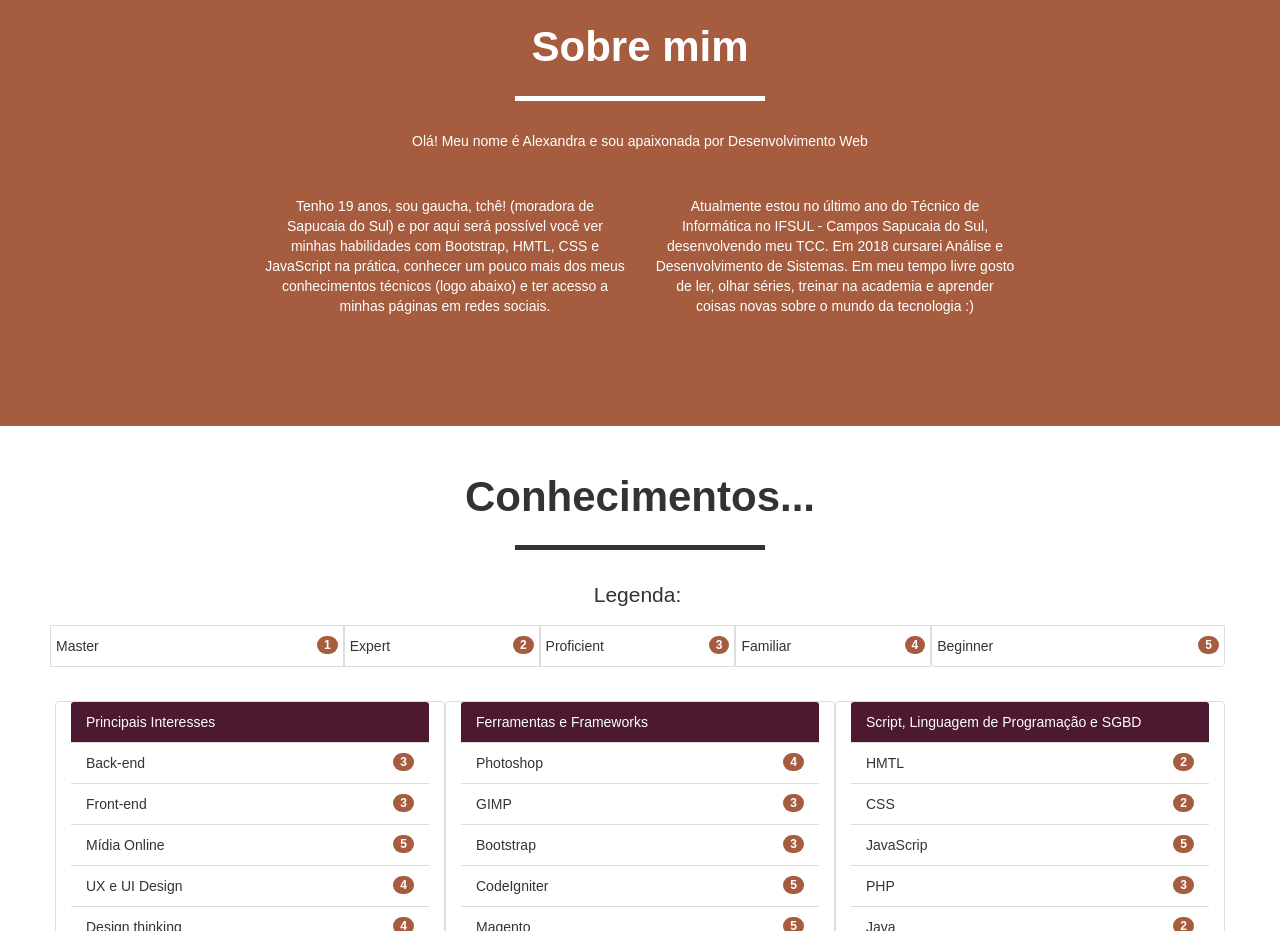
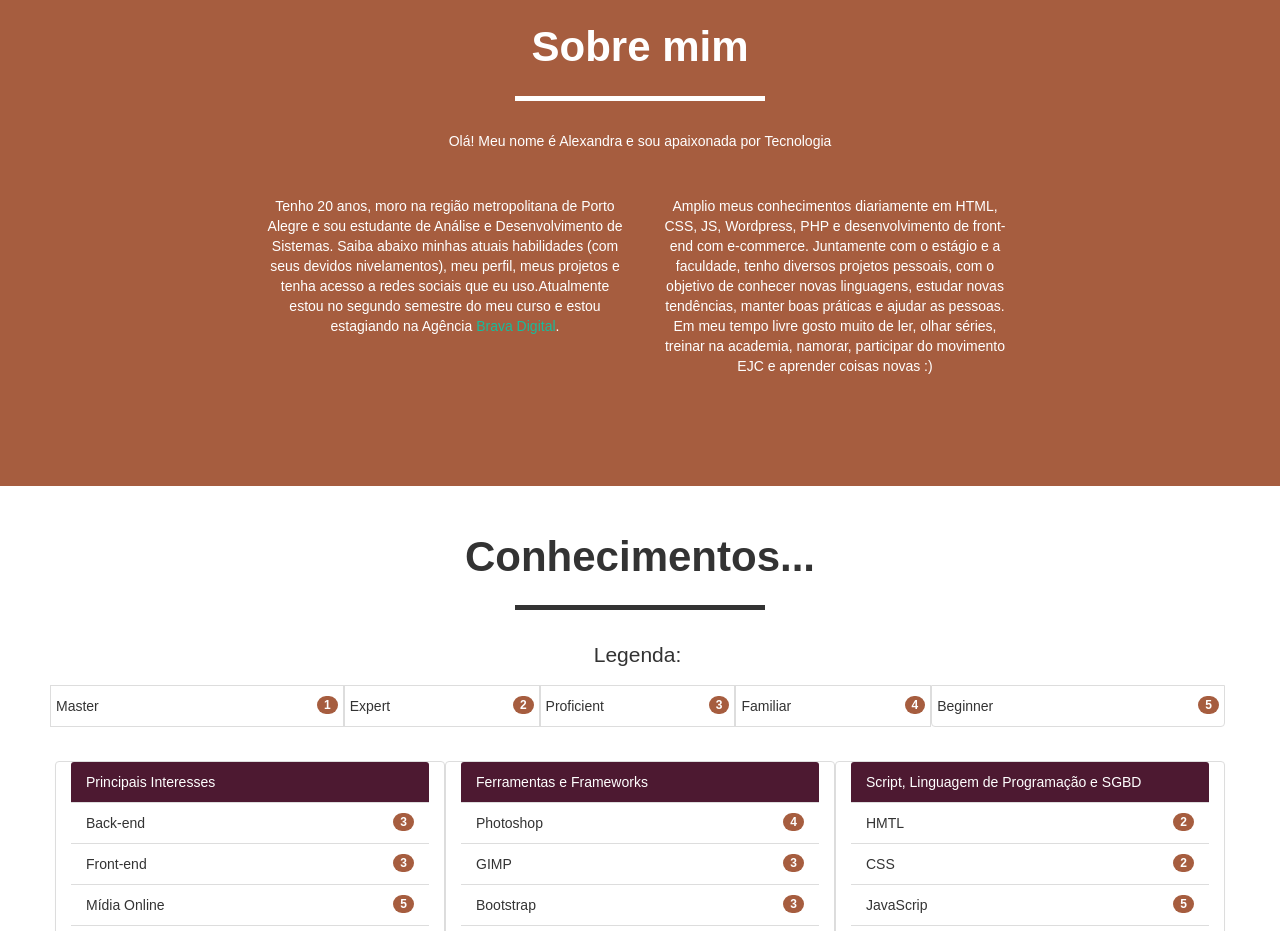
Before and after one commit to Ale-Rabbit/Ale-Rabbit.github.io, a plain HTML site: page index.html in a window 1280 px wide. Shown: the part 1400-2331 px from the top of the page. Drawn offline with Linux system fonts and the light colour scheme; a web font is replaced by a local one.

Commit message:
Atualizar texto sobre mim

```diff
--- a/index.html
+++ b/index.html
@@ -158,15 +158,15 @@
             <div class="row">
 
                 <div class="col-lg-12 text-center first">
-                 <p>Olá! Meu nome é Alexandra e sou apaixonada por Desenvolvimento Web</p>
+                 <p>Olá! Meu nome é Alexandra e sou apaixonada por Tecnologia</p>
                 </div>
 
                 <div class="col-lg-4 col-lg-offset-2">
-                    <p>Tenho 19 anos, sou gaucha, tchê! (moradora de Sapucaia do Sul) e por aqui será possível você ver minhas habilidades com Bootstrap, HMTL, CSS e JavaScript na prática, conhecer um pouco mais dos meus conhecimentos técnicos (logo abaixo) e ter acesso a minhas páginas em redes sociais. </p>
+                    <p>Tenho 20 anos, moro na região metropolitana de Porto Alegre e sou estudante de Análise e Desenvolvimento de Sistemas. Saiba abaixo minhas atuais habilidades (com seus devidos nivelamentos), meu perfil, meus projetos e tenha acesso a redes sociais que eu uso.Atualmente estou no segundo semestre do meu curso e estou estagiando na Agência <a href="http://www.bravadigital.com/">Brava Digital</a>.</p>
                 </div>
 
                 <div class="col-lg-4">
-                    <p>Atualmente estou no último ano do Técnico de Informática no IFSUL - Campos Sapucaia do Sul, desenvolvendo meu TCC. Em 2018 cursarei Análise e Desenvolvimento de Sistemas. Em meu tempo livre gosto de ler, olhar séries, treinar na academia e aprender coisas novas sobre o mundo da tecnologia :) </p>
+                    <p> Amplio meus conhecimentos diariamente em HTML, CSS, JS, Wordpress, PHP e desenvolvimento de front-end com e-commerce. Juntamente com o estágio e a faculdade, tenho diversos projetos pessoais, com o objetivo de conhecer novas linguagens, estudar novas tendências, manter boas práticas e ajudar as pessoas. Em meu tempo livre gosto muito de ler, olhar séries, treinar na academia, namorar, participar do movimento EJC e aprender coisas novas :) </p>
                 </div>
 
             </div> <!-- ./row -->
```
